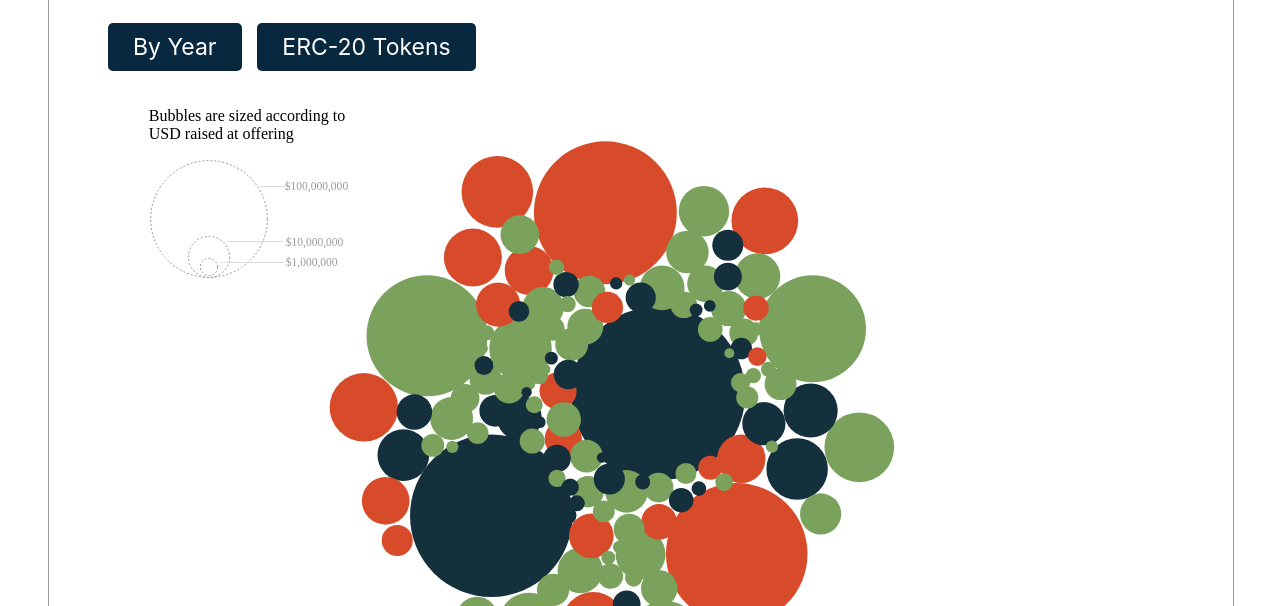
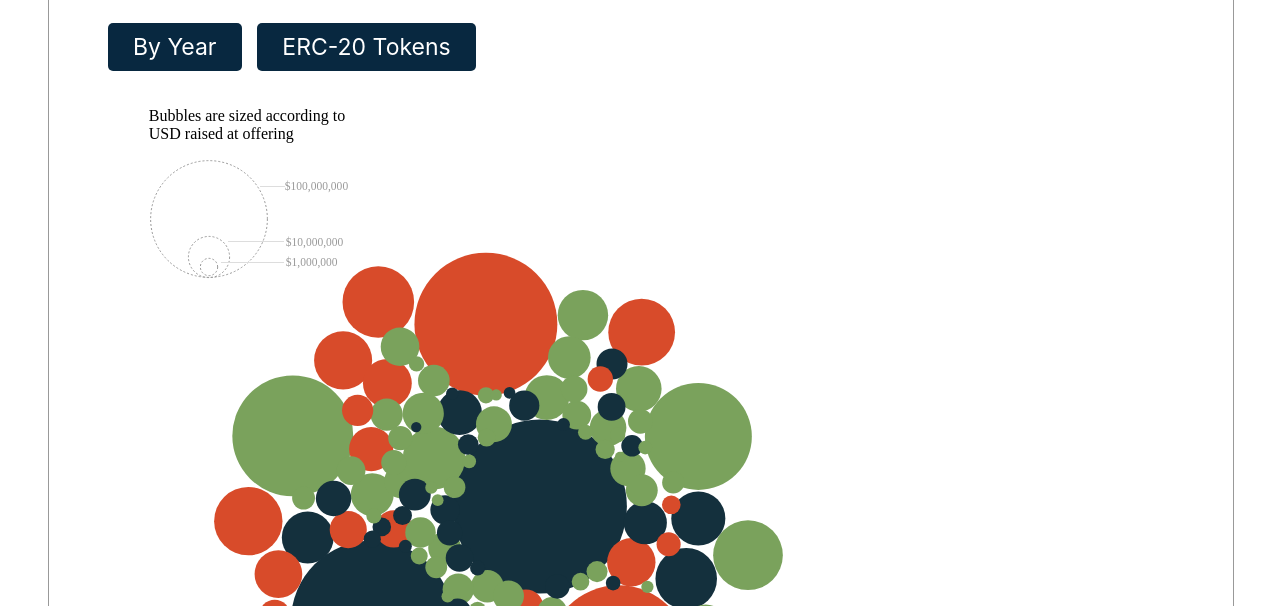
Before and after one commit to inkymaze/tokenICO, a website: page index.html in a window 1280 px wide. Shown: the part 346-952 px from the top of the page. Drawn offline with nearby package versions, Linux system fonts and the light colour scheme; animation ran at ten frames a second.

Commit message:
add chart cont client width upon load

```diff
--- a/index.html
+++ b/index.html
@@ -79,9 +79,9 @@ $(document).ready(function(){
     </div>
     <script type="text/javascript">
     (function bubbleChart() {
-     let width = 1500,
-       height = 900;
 
+       let width = chartCont.clientWidth;
+       let height = chartCont.clientHeight;
 
 
        let svg = d3.select("#chartCont")
```
